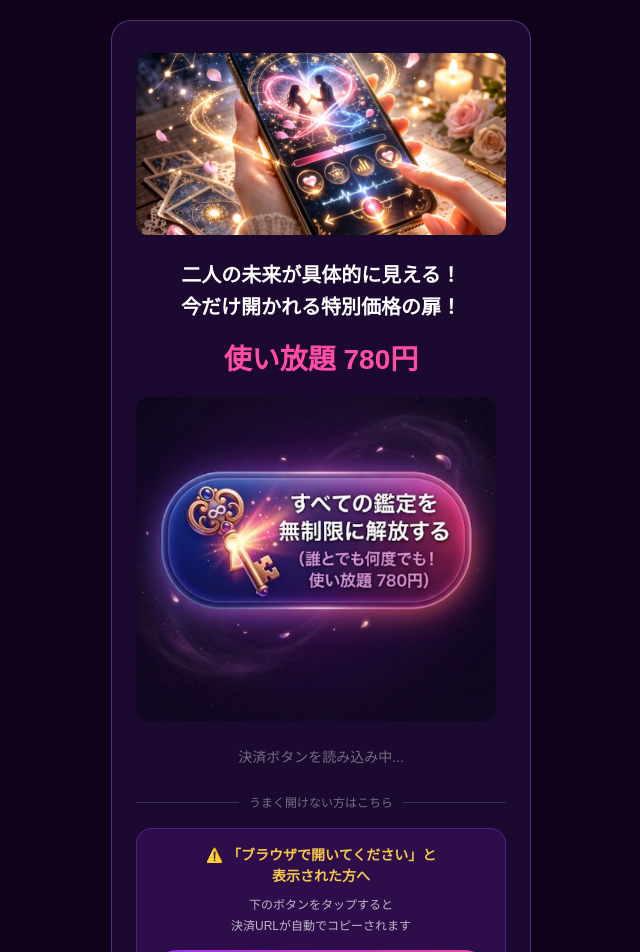
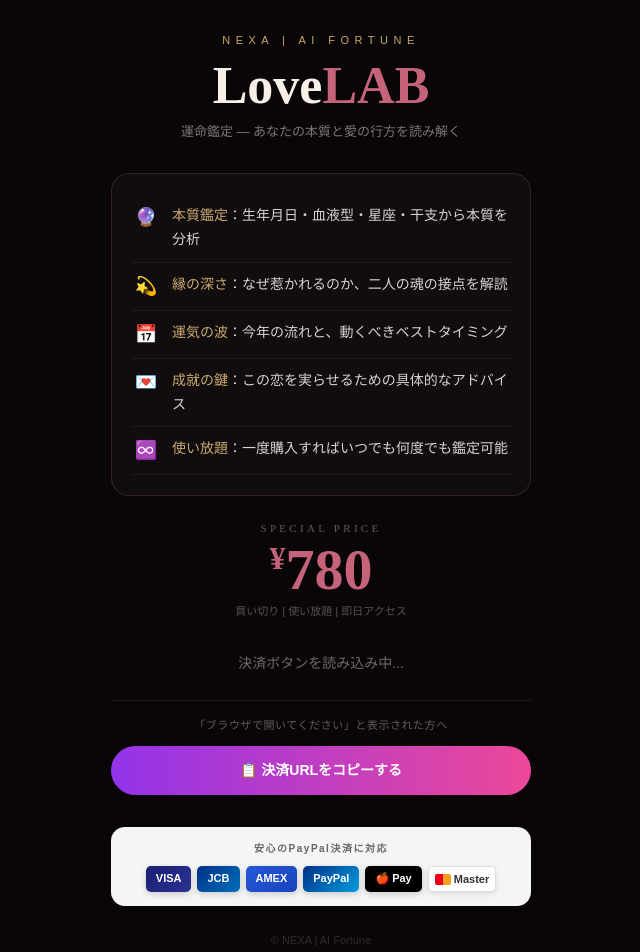
Before and after one commit to chabin0323-dev/compatibility-free-final, a React (Vite) app: page /paid in a window 1280 px wide. Shown: the top 952 px of the page, without its empty margins (319-959 px from the left). Built offline with nearby package versions, Linux system fonts and the light colour scheme.

Commit message:
Fix: PAID_URL to nexa-lovelab.com/paid, rewrite PaidPage with no image flash

```diff
--- a/pages/PaidPage.tsx
+++ b/pages/PaidPage.tsx
@@ -21,41 +21,23 @@ const PaidPage: React.FC = () => {
 
   useEffect(() => {
     if (rendered.current) return;
-
     const script = document.createElement('script');
     script.src = 'https://www.paypal.com/sdk/js?client-id=AfUn22zK4UsNWfThHlT_1sqvEi8gmtXHZ4jWMYafWPrX4bBorPFvMY8ZTuZAqTfVXygpK95YmdkZsj-N&currency=JPY&locale=ja_JP';
     script.async = true;
     script.onload = () => {
       if (rendered.current) return;
       rendered.current = true;
-
       (window as any).paypal.Buttons({
-        style: {
-          layout: 'vertical',
-          color: 'gold',
-          shape: 'pill',
-          label: 'pay',
-          height: 50
-        },
-        createOrder: function(_data: any, actions: any) {
-          return actions.order.create({
-            purchase_units: [{
-              amount: {
-                value: '780',
-                currency_code: 'JPY'
-              },
-              description: 'NEXA LoveLab 使い放題プラン'
-            }]
-          });
-        },
-        onApprove: function(_data: any, actions: any) {
-          return actions.order.capture().then(function() {
-            window.location.href = '/thanks';
-          });
-        },
-        onError: function(err: any) {
+        style: { layout: 'vertical', color: 'gold', shape: 'pill', label: 'pay', height: 50 },
+        createOrder: (_data: any, actions: any) =>
+          actions.order.create({
+            purchase_units: [{ amount: { value: '780', currency_code: 'JPY' }, description: 'LoveLAB 運命鑑定' }]
+          }),
+        onApprove: (_data: any, actions: any) =>
+          actions.order.capture().then(() => { window.location.href = '/thanks'; }),
+        onError: (err: any) => {
           console.error('PayPal Error:', err);
-          alert('決済中にエラーが発生しました。\nしばらくしてから再度お試しください。');
+          alert('決済中にエラーが発生しました。しばらくしてから再度お試しください。');
         }
       }).render(paypalRef.current);
     };
@@ -63,115 +45,118 @@ const PaidPage: React.FC = () => {
   }, []);
 
   return (
-    <div style={{ backgroundColor: '#0f021b', minHeight: '100vh', display: 'flex', alignItems: 'center', justifyContent: 'center', fontFamily: 'sans-serif', padding: '20px' }}>
-      <div style={{ maxWidth: '420px', width: '100%', border: '1px solid rgba(180,100,255,0.4)', borderRadius: '20px', padding: '32px 24px', backgroundColor: 'rgba(30,10,50,0.9)' }}>
+    <div style={{ background: '#0a0608', minHeight: '100vh', display: 'flex', alignItems: 'center', justifyContent: 'center', fontFamily: "'Noto Sans JP', sans-serif", padding: '32px 20px', color: '#f0ece8' }}>
+      <div style={{ maxWidth: '420px', width: '100%' }}>
 
-        <img src="/app_concept.png" style={{ width: '100%', borderRadius: '12px', marginBottom: '24px', display: 'block' }} alt="concept" />
-
-        <h2 style={{ fontSize: '20px', fontWeight: 'bold', marginBottom: '8px', lineHeight: '1.6', color: '#ffffff', textAlign: 'center' }}>
-          二人の未来が具体的に見える！<br />今だけ開かれる特別価格の扉！
-        </h2>
-
-        <p style={{ fontWeight: 'bold', fontSize: '28px', color: '#ff4da6', margin: '16px 0', textAlign: 'center' }}>使い放題 780円</p>
-
-        {/* 鍵画像 */}
-        <div style={{ textAlign: 'center', marginBottom: '16px' }}>
-          <img src="/image_7.png" style={{ width: '100%', maxWidth: '360px', borderRadius: '12px' }} alt="button" />
+        {/* Brand */}
+        <div style={{ textAlign: 'center', marginBottom: '32px' }}>
+          <p style={{ fontSize: '11px', letterSpacing: '.5em', color: '#c9a96e', textTransform: 'uppercase', marginBottom: '8px' }}>NEXA | AI Fortune</p>
+          <h1 style={{ fontFamily: "'Cormorant Garamond', serif", fontSize: '52px', fontWeight: 700, color: '#f8f0e8', lineHeight: 1.1 }}>
+            Love<span style={{ color: '#c4637a' }}>LAB</span>
+          </h1>
+          <p style={{ fontSize: '13px', color: 'rgba(255,255,255,.45)', marginTop: '8px' }}>運命鑑定 — あなたの本質と愛の行方を読み解く</p>
         </div>
 
-        {/* PayPalボタン */}
+        {/* Features */}
+        <div style={{ background: 'rgba(255,255,255,.03)', border: '1px solid rgba(196,99,122,.2)', borderRadius: '18px', padding: '20px', marginBottom: '24px' }}>
+          {[
+            ['🔮', '本質鑑定', '生年月日・血液型・星座・干支から本質を分析'],
+            ['💫', '縁の深さ', 'なぜ惹かれるのか、二人の魂の接点を解読'],
+            ['📅', '運気の波', '今年の流れと、動くべきベストタイミング'],
+            ['💌', '成就の鍵', 'この恋を実らせるための具体的なアドバイス'],
+            ['♾️', '使い放題', '一度購入すればいつでも何度でも鑑定可能'],
+          ].map(([icon, strong, text]) => (
+            <div key={strong} style={{ display: 'flex', gap: '12px', padding: '10px 0', borderBottom: '1px solid rgba(255,255,255,.06)', alignItems: 'flex-start' }}>
+              <span style={{ fontSize: '18px', minWidth: '28px', textAlign: 'center' }}>{icon}</span>
+              <p style={{ fontSize: '14px', color: 'rgba(255,255,255,.82)', lineHeight: 1.7 }}>
+                <strong style={{ color: '#c9a96e', fontWeight: 500 }}>{strong}</strong>：{text}
+              </p>
+            </div>
+          ))}
+        </div>
+
+        {/* Price */}
+        <div style={{ textAlign: 'center', marginBottom: '24px' }}>
+          <p style={{ fontSize: '11px', letterSpacing: '.3em', color: 'rgba(255,255,255,.35)', marginBottom: '4px', fontFamily: "'Cormorant Garamond', serif", textTransform: 'uppercase' }}>Special Price</p>
+          <p style={{ fontFamily: "'Cormorant Garamond', serif", fontSize: '58px', fontWeight: 700, color: '#c4637a', lineHeight: 1 }}>
+            <span style={{ fontSize: '32px', verticalAlign: 'super' }}>¥</span>780
+          </p>
+          <p style={{ fontSize: '11px', color: 'rgba(255,255,255,.3)', marginTop: '4px' }}>買い切り | 使い放題 | 即日アクセス</p>
+        </div>
+
+        {/* PayPal Button */}
         <div ref={paypalRef} id="paypal-button-container" style={{ marginBottom: '16px' }}>
           <p style={{ color: 'rgba(255,255,255,0.4)', fontSize: '14px', textAlign: 'center', padding: '10px' }}>決済ボタンを読み込み中...</p>
         </div>
 
-        {/* 区切り */}
-        <div style={{ display: 'flex', alignItems: 'center', gap: '10px', marginBottom: '16px' }}>
-          <div style={{ flex: 1, height: '1px', background: 'rgba(255,255,255,0.15)' }} />
-          <span style={{ color: 'rgba(255,255,255,0.4)', fontSize: '12px' }}>うまく開けない方はこちら</span>
-          <div style={{ flex: 1, height: '1px', background: 'rgba(255,255,255,0.15)' }} />
-        </div>
+        {/* TikTok guide */}
+        <div style={{ borderTop: '1px solid rgba(255,255,255,.08)', paddingTop: '16px', marginTop: '8px' }}>
+          <p style={{ color: 'rgba(255,255,255,.35)', fontSize: '11px', textAlign: 'center', marginBottom: '12px', letterSpacing: '.05em' }}>「ブラウザで開いてください」と表示された方へ</p>
 
-        {/* コピー前 */}
           {!showGuide && (
-          <div style={{ background: 'rgba(147,51,234,0.15)', border: '1px solid rgba(147,51,234,0.4)', borderRadius: '16px', padding: '16px', marginBottom: '20px' }}>
-            <p style={{ color: '#f7c948', fontSize: '14px', fontWeight: 'bold', textAlign: 'center', marginBottom: '8px' }}>
-              ⚠️ 「ブラウザで開いてください」と<br />表示された方へ
-            </p>
-            <p style={{ color: 'rgba(255,255,255,0.7)', fontSize: '12px', textAlign: 'center', marginBottom: '12px', lineHeight: '1.8' }}>
-              下のボタンをタップすると<br />決済URLが自動でコピーされます
-            </p>
             <button
               onClick={handleCopy}
-              style={{ width: '100%', padding: '14px', borderRadius: '50px', background: 'linear-gradient(90deg, #9333ea, #ec4899)', border: 'none', cursor: 'pointer', fontSize: '14px', fontWeight: 'bold', color: 'white' }}
+              style={{ width: '100%', padding: '14px', borderRadius: '50px', background: 'linear-gradient(90deg,#9333ea,#ec4899)', border: 'none', cursor: 'pointer', fontSize: '14px', fontWeight: 'bold', color: 'white', marginBottom: '16px' }}
             >
               📋 決済URLをコピーする
             </button>
-          </div>
           )}
 
-        {/* コピー後の詳細ガイド */}
           {showGuide && (
-          <div style={{ marginBottom: '20px' }}>
-            <div style={{ background: 'rgba(34,197,94,0.1)', border: '2px solid #22c55e', borderRadius: '16px', padding: '16px', marginBottom: '16px', textAlign: 'center' }}>
-              <p style={{ fontSize: '36px', margin: '0 0 8px' }}>✅</p>
-              <p style={{ color: '#22c55e', fontSize: '16px', fontWeight: 'bold', margin: 0 }}>URLをコピーしました！</p>
-              <p style={{ color: 'rgba(255,255,255,0.6)', fontSize: '12px', margin: '4px 0 0' }}>このページを閉じずに下の手順を見ながら進めてください</p>
+            <div style={{ marginBottom: '16px' }}>
+              <div style={{ background: 'rgba(34,197,94,.1)', border: '2px solid #22c55e', borderRadius: '14px', padding: '14px', textAlign: 'center', marginBottom: '14px' }}>
+                <p style={{ fontSize: '28px', margin: '0 0 6px' }}>✅</p>
+                <p style={{ color: '#22c55e', fontSize: '15px', fontWeight: 'bold', margin: 0 }}>URLをコピーしました！</p>
               </div>
 
-            {/* iPhoneガイド */}
-            <div style={{ background: 'rgba(255,255,255,0.05)', border: '1px solid rgba(255,255,255,0.1)', borderRadius: '16px', padding: '16px', marginBottom: '12px' }}>
-              <p style={{ color: '#f7c948', fontSize: '14px', fontWeight: 'bold', marginBottom: '12px' }}>📱 iPhoneの方（Safari）</p>
               {[
-                { title: 'ホームボタンを押す', desc: 'このTikTokを一度閉じてホーム画面に戻ります' },
-                { title: 'Safariアプリを探してタップ', desc: '青いコンパスマークのアプリです🧭' },
-                { title: '画面上のアドレスバーをタップ', desc: 'URLが入力できる細長い欄をタップします' },
-                { title: '「ペースト」をタップ', desc: 'アドレスバーの上に「ペースト」と出てくるのでタップします' },
-                { title: '「Go」または「開く」をタップ', desc: 'PayPalの決済ページが開きます🎉' },
-              ].map((step, i) => (
-                <div key={i} style={{ display: 'flex', alignItems: 'flex-start', gap: '10px', marginBottom: '12px' }}>
-                  <span style={{ background: 'linear-gradient(135deg, #9333ea, #ec4899)', borderRadius: '50%', width: '26px', height: '26px', display: 'flex', alignItems: 'center', justifyContent: 'center', fontSize: '12px', fontWeight: 'bold', color: 'white', flexShrink: 0 }}>{i + 1}</span>
-                  <div>
-                    <p style={{ color: 'white', fontSize: '13px', fontWeight: 'bold', margin: '0 0 2px' }}>{step.title}</p>
-                    <p style={{ color: 'rgba(255,255,255,0.6)', fontSize: '12px', margin: 0 }}>{step.desc}</p>
-                  </div>
+                { os: '📱 iPhoneの方（Safari）', color: '#f7c948', steps: ['ホーム画面に戻る', 'Safariを開く', 'アドレスバーをタップ', '「ペースト」をタップ', '「Go」をタップ → 決済ページへ'] },
+                { os: '🤖 Androidの方（Chrome）', color: '#60a5fa', steps: ['ホーム画面に戻る', 'Chromeを開く', 'アドレスバーをタップ', '長押し→「貼り付け」をタップ', 'Enterをタップ → 決済ページへ'] },
+              ].map(({ os, color, steps }) => (
+                <div key={os} style={{ background: 'rgba(255,255,255,.04)', border: '1px solid rgba(255,255,255,.1)', borderRadius: '14px', padding: '14px', marginBottom: '10px' }}>
+                  <p style={{ color, fontSize: '13px', fontWeight: 'bold', marginBottom: '10px' }}>{os}</p>
+                  {steps.map((step, i) => (
+                    <div key={i} style={{ display: 'flex', gap: '10px', marginBottom: '8px', alignItems: 'flex-start' }}>
+                      <span style={{ background: color, borderRadius: '50%', width: '22px', height: '22px', display: 'flex', alignItems: 'center', justifyContent: 'center', fontSize: '11px', fontWeight: 'bold', color: '#000', flexShrink: 0 }}>{i + 1}</span>
+                      <p style={{ color: 'rgba(255,255,255,.75)', fontSize: '12px', margin: 0, lineHeight: 1.6 }}>{step}</p>
                     </div>
                   ))}
                 </div>
-
-            {/* Androidガイド */}
-            <div style={{ background: 'rgba(255,255,255,0.05)', border: '1px solid rgba(255,255,255,0.1)', borderRadius: '16px', padding: '16px', marginBottom: '12px' }}>
-              <p style={{ color: '#f7c948', fontSize: '14px', fontWeight: 'bold', marginBottom: '12px' }}>🤖 Androidの方（Chrome）</p>
-              {[
-                { title: '戻るボタンでホーム画面に戻る', desc: 'TikTokを閉じてホーム画面に戻ります' },
-                { title: 'Chromeアプリを開く', desc: '赤・黄・緑・青の丸いアイコンです🌐' },
-                { title: 'アドレスバーをタップ', desc: '画面上部のURL入力欄をタップします' },
-                { title: '長押しして「貼り付け」をタップ', desc: 'アドレスバーを長押しすると「貼り付け」が出ます' },
-                { title: 'Enterをタップ', desc: 'PayPalの決済ページが開きます🎉' },
-              ].map((step, i) => (
-                <div key={i} style={{ display: 'flex', alignItems: 'flex-start', gap: '10px', marginBottom: '12px' }}>
-                  <span style={{ background: 'linear-gradient(135deg, #3b82f6, #06b6d4)', borderRadius: '50%', width: '26px', height: '26px', display: 'flex', alignItems: 'center', justifyContent: 'center', fontSize: '12px', fontWeight: 'bold', color: 'white', flexShrink: 0 }}>{i + 1}</span>
-                  <div>
-                    <p style={{ color: 'white', fontSize: '13px', fontWeight: 'bold', margin: '0 0 2px' }}>{step.title}</p>
-                    <p style={{ color: 'rgba(255,255,255,0.6)', fontSize: '12px', margin: 0 }}>{step.desc}</p>
-                  </div>
-                </div>
               ))}
-            </div>
 
               <button
                 onClick={handleCopy}
-              style={{ width: '100%', padding: '14px', borderRadius: '50px', background: copied ? 'linear-gradient(90deg, #22c55e, #16a34a)' : 'linear-gradient(90deg, #9333ea, #ec4899)', border: 'none', cursor: 'pointer', fontSize: '14px', fontWeight: 'bold', color: 'white', marginBottom: '12px' }}
+                style={{ width: '100%', padding: '12px', borderRadius: '50px', background: copied ? 'linear-gradient(90deg,#22c55e,#16a34a)' : 'linear-gradient(90deg,#9333ea,#ec4899)', border: 'none', cursor: 'pointer', fontSize: '13px', fontWeight: 'bold', color: 'white' }}
               >
                 {copied ? '✅ コピー済み！' : '📋 もう一度URLをコピーする'}
               </button>
             </div>
           )}
-
-        <div style={{ background: 'white', padding: '16px', borderRadius: '12px', textAlign: 'center' }}>
-          <p style={{ color: '#333', fontSize: '11px', marginBottom: '10px' }}>安心のPayPal決済に対応</p>
-          <img src="/cards.png" style={{ width: '100%', maxWidth: '280px' }} alt="cards" />
         </div>
 
+        {/* Cards */}
+        <div style={{ background: 'rgba(255,255,255,.96)', borderRadius: '14px', padding: '14px', textAlign: 'center', marginTop: '16px', boxShadow: '0 4px 20px rgba(0,0,0,.25)' }}>
+          <p style={{ color: '#666', fontSize: '10px', marginBottom: '10px', letterSpacing: '.15em', fontWeight: 600 }}>安心のPayPal決済に対応</p>
+          <div style={{ display: 'flex', flexWrap: 'wrap', gap: '6px', justifyContent: 'center' }}>
+            {[
+              { label: 'VISA', bg: 'linear-gradient(135deg,#1a1f71,#2b3296)', color: '#fff' },
+              { label: 'JCB', bg: 'linear-gradient(135deg,#003087,#0070ba)', color: '#fff' },
+              { label: 'AMEX', bg: 'linear-gradient(135deg,#2557d6,#1a44c0)', color: '#fff' },
+              { label: 'PayPal', bg: 'linear-gradient(135deg,#003087,#009cde)', color: '#fff' },
+              { label: '🍎 Pay', bg: '#000', color: '#fff' },
+            ].map(({ label, bg, color }) => (
+              <span key={label} style={{ background: bg, color, fontSize: '11px', fontWeight: 900, padding: '4px 10px', borderRadius: '5px', boxShadow: '0 2px 6px rgba(0,0,0,.18)' }}>{label}</span>
+            ))}
+            <span style={{ background: '#fff', border: '1px solid #ddd', fontSize: '11px', fontWeight: 900, padding: '4px 6px', borderRadius: '5px', boxShadow: '0 2px 6px rgba(0,0,0,.1)', display: 'inline-flex', alignItems: 'center', gap: '3px' }}>
+              <span style={{ width: 16, height: 11, background: 'linear-gradient(to right, #eb001b 50%, #f79e1b 50%)', borderRadius: '2px', display: 'inline-block' }}></span>
+              <span style={{ color: '#333' }}>Master</span>
+            </span>
+          </div>
+        </div>
+
+        <p style={{ textAlign: 'center', marginTop: '24px', fontSize: '11px', color: 'rgba(255,255,255,.15)', lineHeight: 1.9 }}>
+          © NEXA | AI Fortune
+        </p>
       </div>
     </div>
   );
--- a/pages/ResultPage.tsx
+++ b/pages/ResultPage.tsx
@@ -3,7 +3,7 @@ import { useLocation, useNavigate } from 'react-router-dom';
 import { motion, AnimatePresence } from 'framer-motion';
 import { buildFortuneBundle, type ActiveTabKey } from '../services/fortuneEngine';
 
-const PAID_URL = 'https://lovelab-sales.vercel.app';
+const PAID_URL = 'https://nexa-lovelab.com/paid';
 
 type RevealStep =
   | 'intro'
```
Lines whose indentation alone changed are shown as unchanged.
